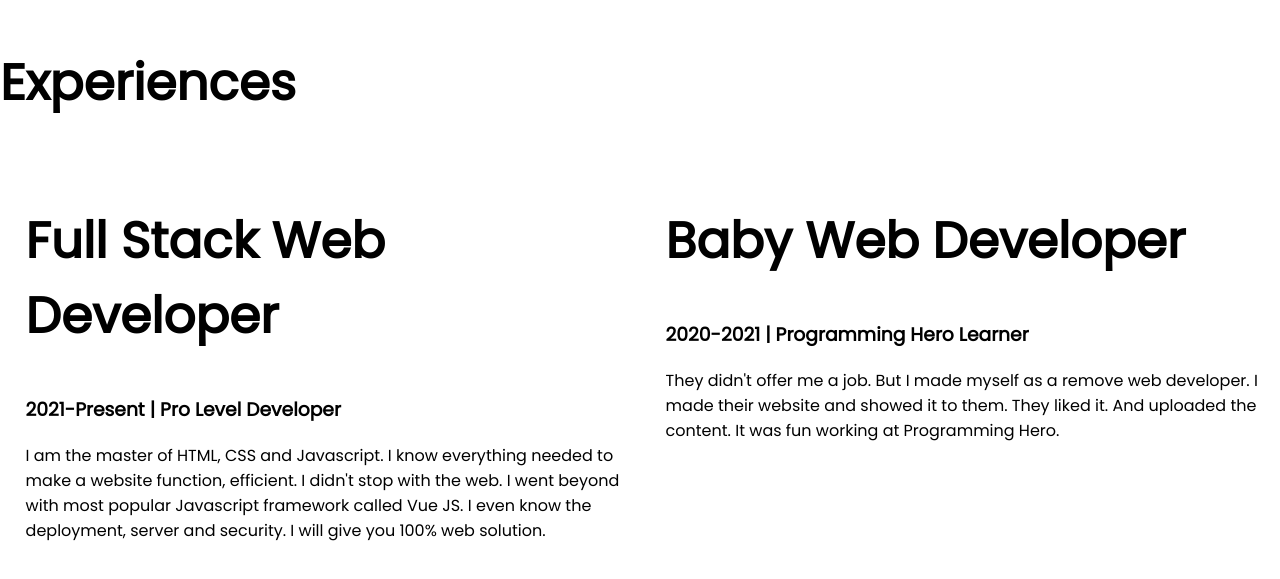
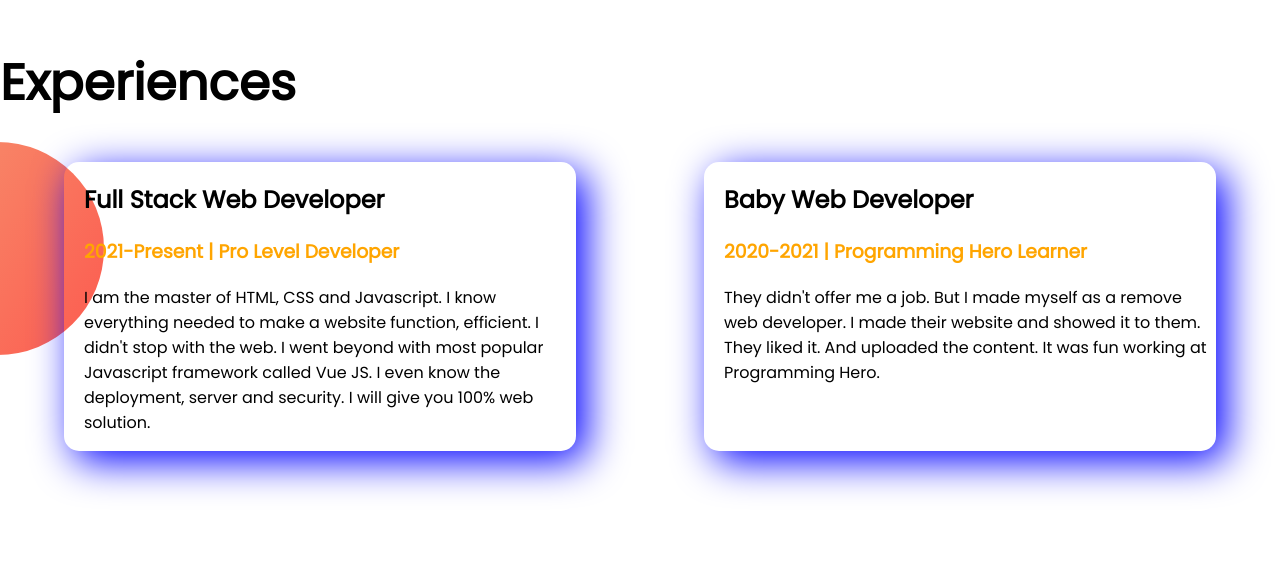
Before and after one commit to mamun164/devoloper-protfolio-repo, a plain HTML site: page index.html in a window 1280 px wide. Shown: the part 1425-2004 px from the top of the page. Drawn offline with Linux system fonts and the light colour scheme.

Commit message:
box-shadow
git commit -mbox-shadow

```diff
--- a/index.html
+++ b/index.html
@@ -14,7 +14,7 @@
     <section class="top-bannerm flexible-container">
         <div class="half-width">
             <h1>Welcome To</h1>
-            <h1> <span>AL Mamun</span> world!</h1>
+            <h1> <span class="orange-color">AL Mamun</span> world!</h1>
             <h3>Big Dream Big Work</h3>
             <p>Ami Md Al Mamun.Amr Dream hocse ekjon Web Devoloper hobo.Jar jonno ami Jhankar Mahabub vaiyer ei course a enroll korsi .Sobai k amar moner ontosthol theke suvecha.Sobai k Eid Mubarak.</p>
             <a class="link-button" target="_blank" href="https://www.youtube.com/">Hire Me</a>
@@ -37,18 +37,18 @@
             <a class="link-button" target="_blank" href="http://google,com">Download Resume</a>
         </div class="half-width">
     </section>
-    <section>
+    <section class="experience-area">
         <h1>Experiences</h1>
         <div  class="flexible-container">
-            <div class="half-width">
-                <h1>Full Stack Web Developer</h1>
-                <h3>2021-Present | Pro Level Developer</h3>
+            <div class="experience-item">
+                <h2>Full Stack Web Developer</h2>
+                <h3 class="orange-color">2021-Present | Pro Level Developer</h3>
                 <p>I am the master of HTML, CSS and Javascript. I know everything needed to make a website function, efficient. I didn't stop with the web. I went beyond with most popular Javascript framework called Vue JS. I even know the deployment, server and security. I will give you 100% web solution.</p>
 
             </div>
-            <div class="half-width">
-                <h1>Baby Web Developer</h1>
-                <h3>2020-2021 | Programming Hero Learner</h3>
+            <div class="experience-item">
+                <h2>Baby Web Developer</h2>
+                <h3 class="orange-color">2020-2021 | Programming Hero Learner</h3>
                 <p>They didn't offer me a job. But I made myself as a remove web developer. I made their website and showed it to them. They liked it. And uploaded the content. It was fun working at Programming Hero.</p>
             </div>
         </div>
--- a/style.css
+++ b/style.css
@@ -5,7 +5,7 @@ body{
 h1{
     font-size: 50px;
 }
-span{
+.orange-color{
     color: orange;
 }
 .flexible-container{
@@ -37,3 +37,16 @@ span{
     background-repeat: no-repeat;
     background-position: right;
  }
+ .experience-area{
+    background-image: url(images/exp-bg.png);
+    background-repeat: no-repeat;
+    background-position: left;
+ }
+.experience-item{
+    width: 40%;
+    margin-left: 5%;
+    margin-right: 5%;
+    padding-left: 20px;
+    border-radius: 15px;
+    box-shadow: 10px 10px 40px blue;
+}
```
